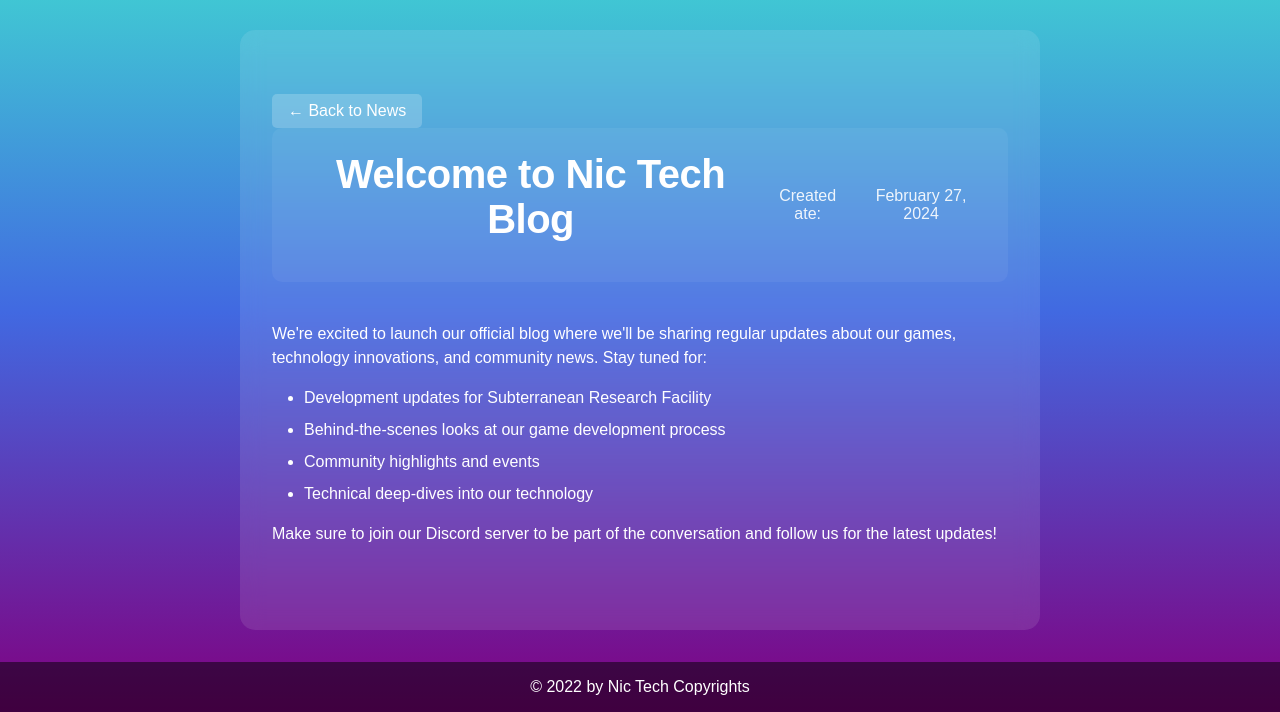
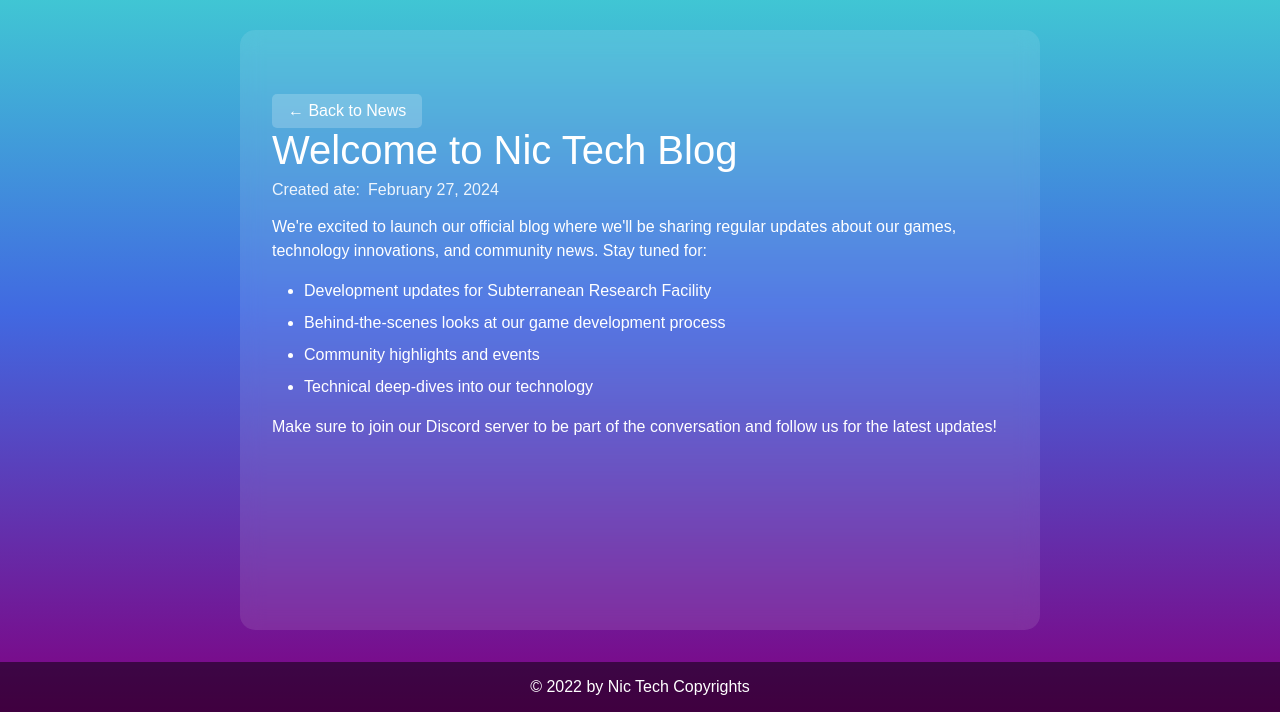
Before and after one commit to Nic-Tech-Reimagined/Nic-Tech-Reimagined.github.io, a plain HTML site: page news/first-post.html in a window 1280 px wide. Shown: the part 88-800 px from the top of the page. Drawn offline with Linux system fonts and the light colour scheme.

Commit message:
Blog UI Update #2

```diff
--- a/news/first-post.html
+++ b/news/first-post.html
@@ -64,18 +64,15 @@
         }
 
         .post-header {
-            text-align: center;
-            margin-bottom: 2.5rem;
-            padding: 1.5rem;
-            background: rgba(255, 255, 255, 0.05);
-            border-radius: 10px;
+            text-align: left;
+            margin-bottom: 1rem;
+            padding: 0;
         }
 
         .post-title {
             font-size: 2.5rem;
-            margin-bottom: 1rem;
-            font-weight: 700;
-            letter-spacing: -0.5px;
+            margin-bottom: 0.5rem;
+            font-weight: normal;
         }
 
         .post-meta {
@@ -83,7 +80,6 @@
             font-size: 1rem;
             display: flex;
             align-items: center;
-            justify-content: center;
             gap: 0.5rem;
         }
 
@@ -150,13 +146,13 @@
         <a href="../index.html#news" class="back-button">← Back to News</a>
 
         <article class="post-container">
-            <header class="post-header">
+            <div class="post-header">
                 <h1 class="post-title">Welcome to Nic Tech Blog</h1>
                 <div class="post-meta">
                     <span>Created ate:</span>
                     <time datetime="2024-02-27">February 27, 2024</time>
                 </div>
-            </header>
+            </div>
 
             <div class="post-content">
                 <p>We're excited to launch our official blog where we'll be sharing regular updates about our games, technology innovations, and community news. Stay tuned for:</p>
```
